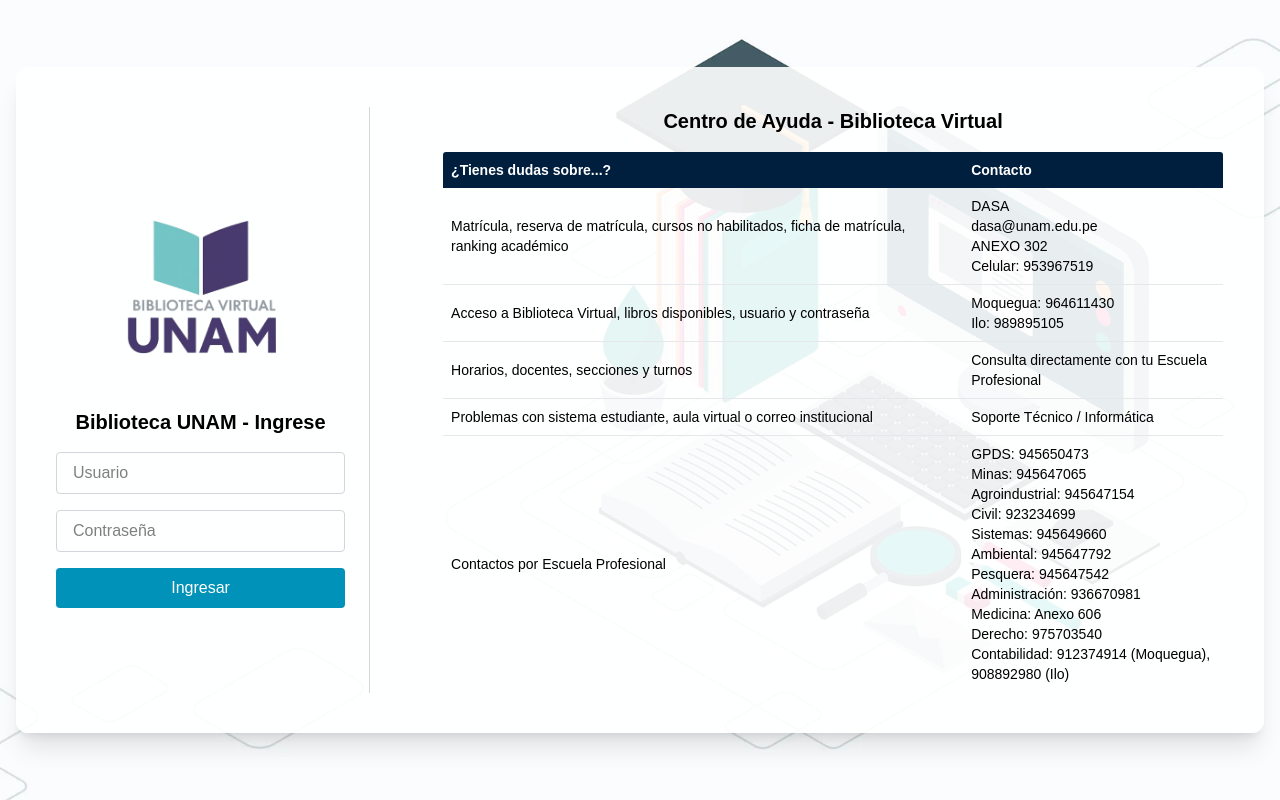
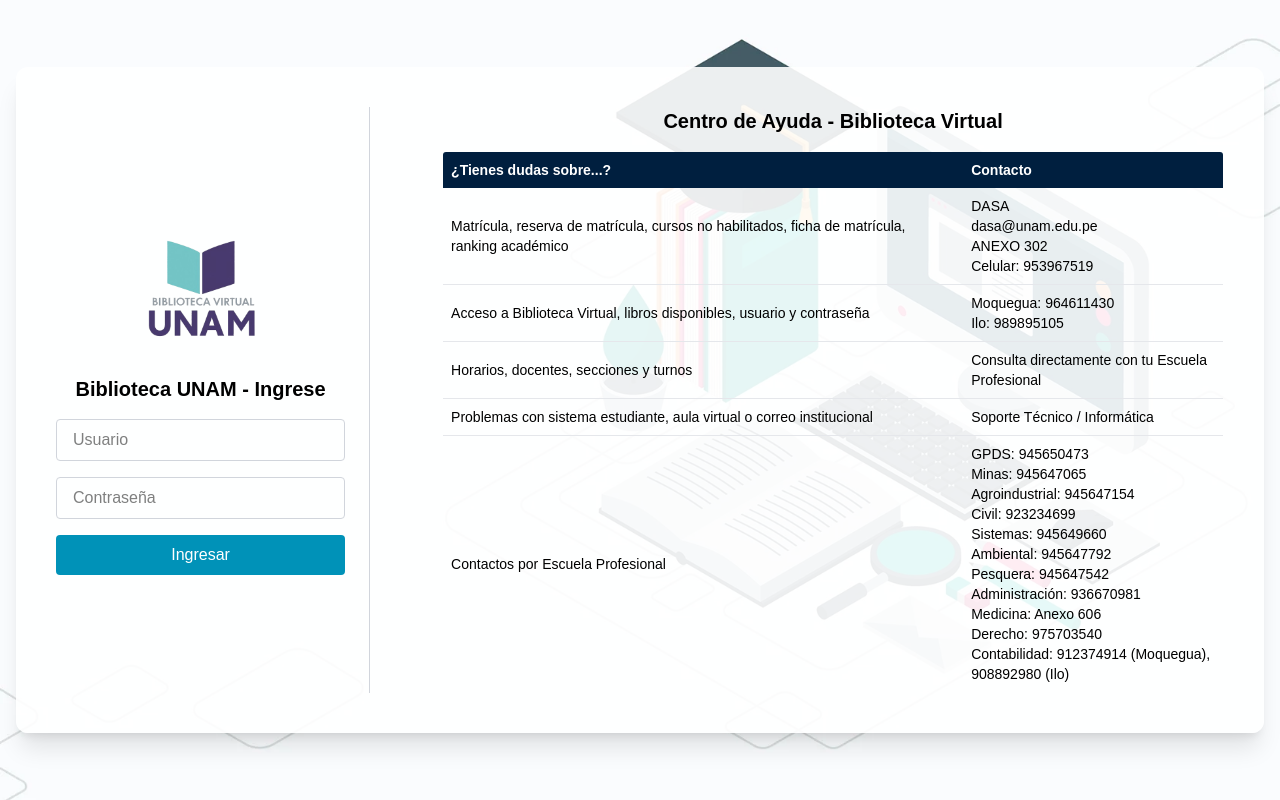
Before and after one commit to elpapas20/ihcfrondend, a Next.js app: page /login in a window 1280 px wide. Built offline with nearby package versions, Linux system fonts and the light colour scheme.

Commit message:
correccion 1

```diff
--- a/src/app/leer/[id]/page.tsx
+++ b/src/app/leer/[id]/page.tsx
@@ -7,7 +7,6 @@
 import 'react-pdf/dist/Page/AnnotationLayer.css';
 import 'react-pdf/dist/Page/TextLayer.css';
 import { FaFile, FaStream, FaBook, FaSearchPlus, FaSearchMinus, FaChevronLeft, FaChevronRight, FaSun, FaMoon, FaTimes } from 'react-icons/fa';
-import type { DocumentProps, PageProps } from 'react-pdf';
 import { useParams } from 'next/navigation';
 
 // Configuración del worker local
@@ -123,7 +122,7 @@
   useEffect(() => { setInputPage(String(currentPage)); }, [currentPage]);
 
   const onDocumentLoadSuccess = ({ numPages }: { numPages: number }) => { setNumPages(numPages); };
-  const onFlip = (e: any) => { setCurrentPage(e.data + 1); };
+  const onFlip = (e: {data: number}) => { setCurrentPage(e.data + 1); };
 
 
   const goToPrevPage = () => {
@@ -252,7 +251,7 @@
 
 
 // --- Componente principal de la página de lectura ---
-export default function LeerLibroPage({ params }: { params: { id: string } }) {
+export default function LeerLibroPage() {
   const [libro, setLibro] = useState<LibroInfo | null>(null);
   const [loading, setLoading] = useState(true);
   const [theme, setTheme] = useState<'claro' | 'oscuro'>('claro');
--- a/src/app/login/page.tsx
+++ b/src/app/login/page.tsx
@@ -3,6 +3,7 @@
 import { useState } from 'react'
 import { useRouter } from 'next/navigation'
 import axios from 'axios'
+import Image from 'next/image';
 
 export default function LoginPage() {
   const [identifier, setIdentifier] = useState('')
@@ -10,6 +11,7 @@
   const [isLoading, setIsLoading] = useState(false)
   const [error, setError] = useState('')
   const router = useRouter()
+
 
   const handleLogin = async () => {
     setIsLoading(true)
@@ -25,6 +27,7 @@
       localStorage.setItem('username', user.username)
       router.push('/bienvenida')
     } catch (err) {
+      console.error('Error de login:', err)
       setError('Usuario o contraseña incorrectos')
     } finally {
       setIsLoading(false)
@@ -41,10 +44,12 @@
         <div className="w-full md:w-[28%] flex flex-col justify-center border-r border-gray-300 pr-6">
           {/* Logo */}
           <div className="flex justify-center mb-4">
-            <img
+            <Image
               src="/logo-biblioteca.png"
               alt="Logo UNAM"
-              className="w-70 h-50 object-contain"
+              width={200}
+              height={200}
+              className="object-contain"
             />
           </div>
 
```
